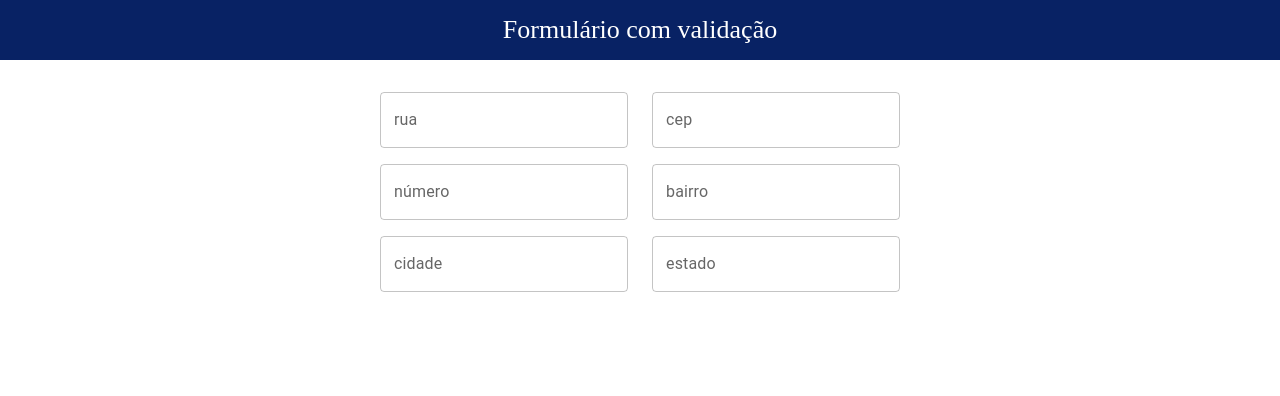
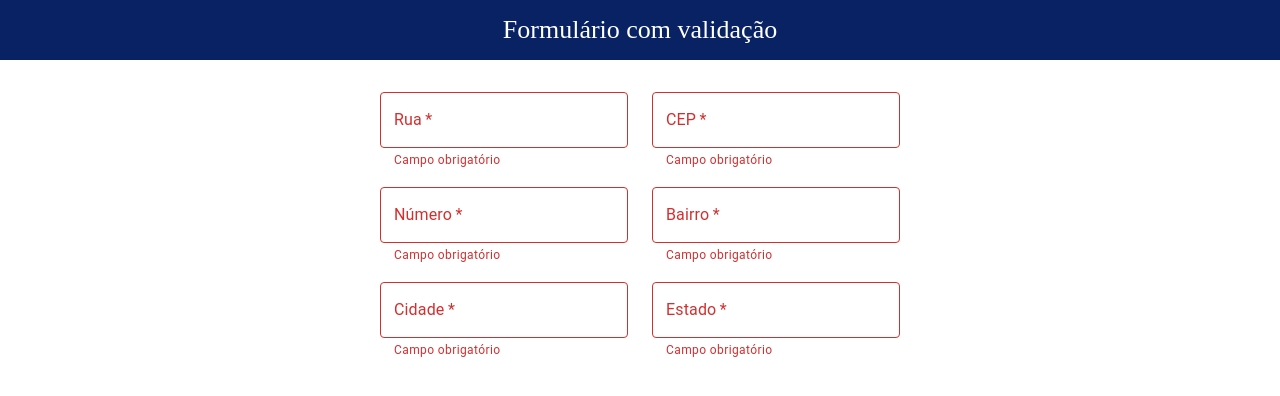
Before and after one commit to Souza0Rock/MUI, a Next.js app in the folder formularios/: page / in a window 1280 px wide. Shown: the top 396 px of the page. Built offline with nearby package versions, Linux system fonts and the light colour scheme.

Commit message:
validation

```diff
--- a/formularios/src/components/Form/index.tsx
+++ b/formularios/src/components/Form/index.tsx
@@ -3,7 +3,7 @@ import InputForm from "../InputForm";
 import * as S from "./styled";
 import * as M from "@mui/material";
 
-function Form(this: any, inputProps: any, { itemChange }: any) {
+function Form () {
 
   const [fields, setFields] = useState({});
 
@@ -12,7 +12,6 @@ function Form(this: any, inputProps: any, { itemChange }: any) {
   }
 
   console.log(fields, 'deu bom');
-
 
   return (
     <S.Container>
@@ -38,13 +37,17 @@ function Form(this: any, inputProps: any, { itemChange }: any) {
         >
           <InputForm
             nameProp="rua"
-            labelProp="rua"
+            labelProp="Rua"
             itemChange={handleChange}
+            maskProp=""
+            fieldsProp={fields}
           />
           <InputForm
             nameProp="cep"
-            labelProp="cep"
+            labelProp="CEP"
             itemChange={handleChange}
+            maskProp="99999-999"
+            fieldsProp={fields}
           />
 
         </M.Grid>
@@ -58,13 +61,17 @@ function Form(this: any, inputProps: any, { itemChange }: any) {
         >
           <InputForm
             nameProp="numero"
-            labelProp="número"
+            labelProp="Número"
             itemChange={handleChange}
+            maskProp=""
+            fieldsProp={fields}
           />
           <InputForm
             nameProp="bairro"
-            labelProp="bairro"
+            labelProp="Bairro"
             itemChange={handleChange}
+            maskProp=""
+            fieldsProp={fields}
           />
         </M.Grid>
         <M.Grid
@@ -77,13 +84,17 @@ function Form(this: any, inputProps: any, { itemChange }: any) {
         >
           <InputForm
             nameProp="cidade"
-            labelProp="cidade"
+            labelProp="Cidade"
             itemChange={handleChange}
+            maskProp=""
+            fieldsProp={fields}
           />
           <InputForm
             nameProp="estado"
-            labelProp="estado"
+            labelProp="Estado"
             itemChange={handleChange}
+            maskProp=""
+            fieldsProp={fields}
           />
         </M.Grid>
       </M.Grid>
--- a/formularios/src/components/InputForm/index.tsx
+++ b/formularios/src/components/InputForm/index.tsx
@@ -1,11 +1,11 @@
 import * as M from "@mui/material";
 import InputMask from "react-input-mask";
 
-function InputForm ({nameProp, itemChange, labelProp}: any) {
+function InputForm ({nameProp, itemChange, labelProp, maskProp, fieldsProp}: any) {
   return (
 
     <InputMask
-    mask={""}
+    mask={maskProp}
     onChange={itemChange}
     >
       {(inputProps: any) =>
@@ -17,7 +17,9 @@ function InputForm ({nameProp, itemChange, labelProp}: any) {
           name={nameProp}
           margin="none"
           size="medium"
-          inputMode="numeric"
+          required
+          helperText="Campo obrigatório"
+          error={!fieldsProp.nameProp}
         />
       }
     </InputMask>
```
